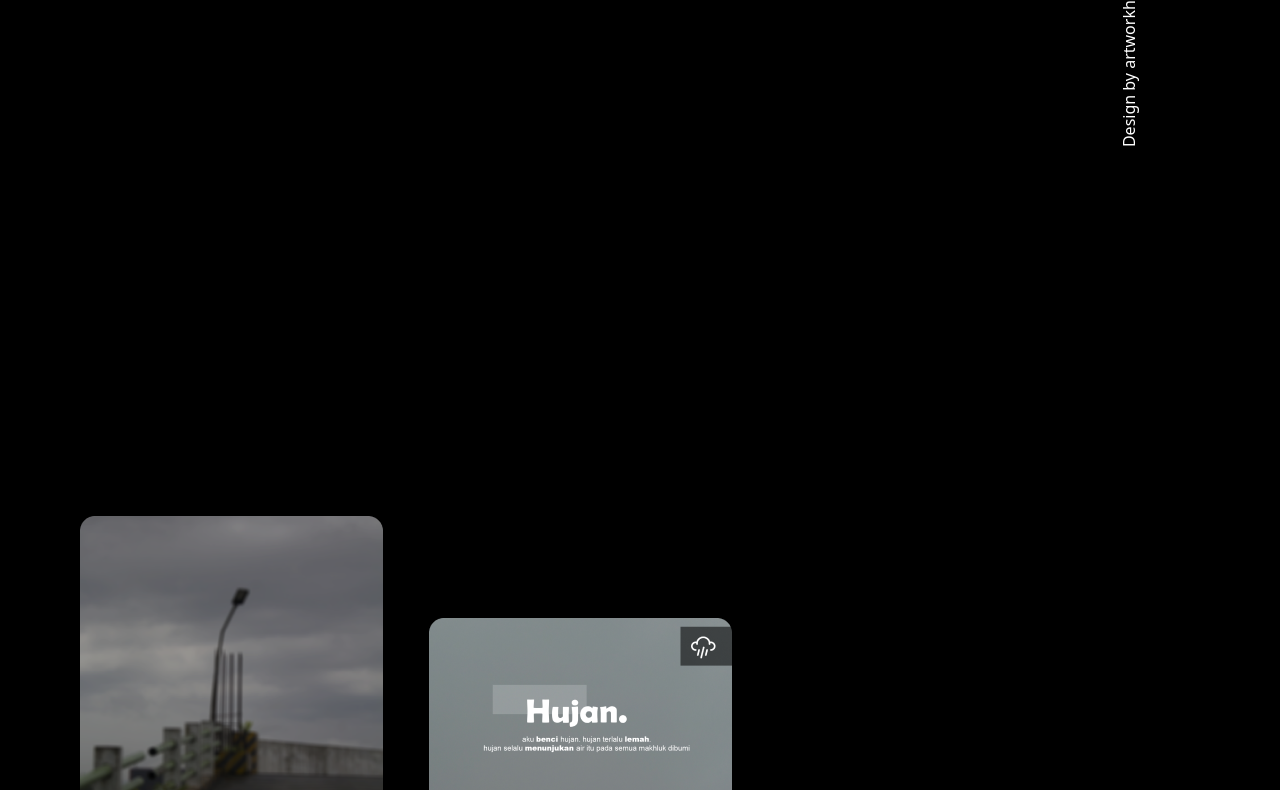
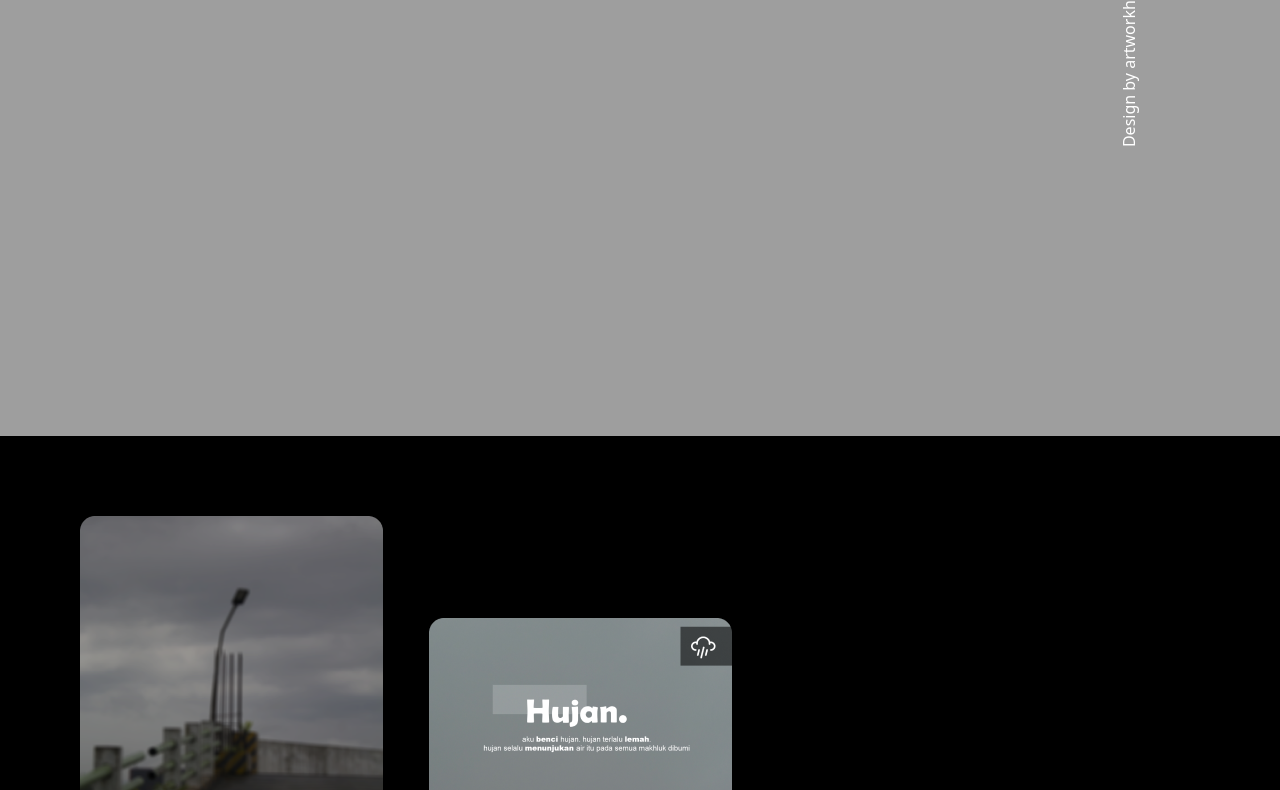
Before and after one commit to alwan9/awh, a website: page index.html in a window 1280 px wide. Shown: the part 364-1154 px from the top of the page. Drawn offline with Linux system fonts and the light colour scheme; the site is published under a folder, as on GitHub Pages, so addresses that start at the root find nothing; no server answers; files whose address does not match are found by name.

Commit message:
Update input.css

```diff
--- a/src/input.css
+++ b/src/input.css
@@ -10,7 +10,7 @@ body {
   height: 25px;
 }
 header {
-  background-image: url(/bahan/bg.png);
+  background-image: url(bahan/bg.png);
   height: 100vh;
   width: 100vw;
 }
```
